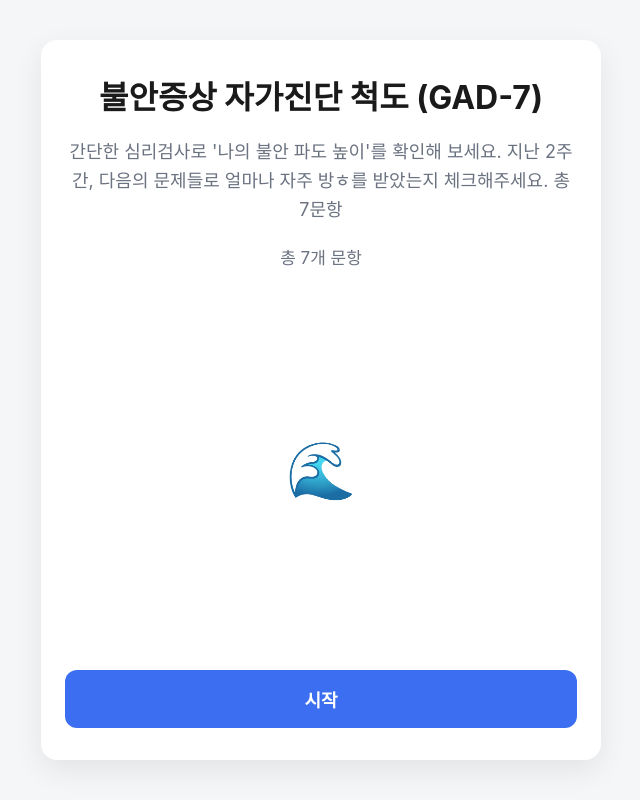
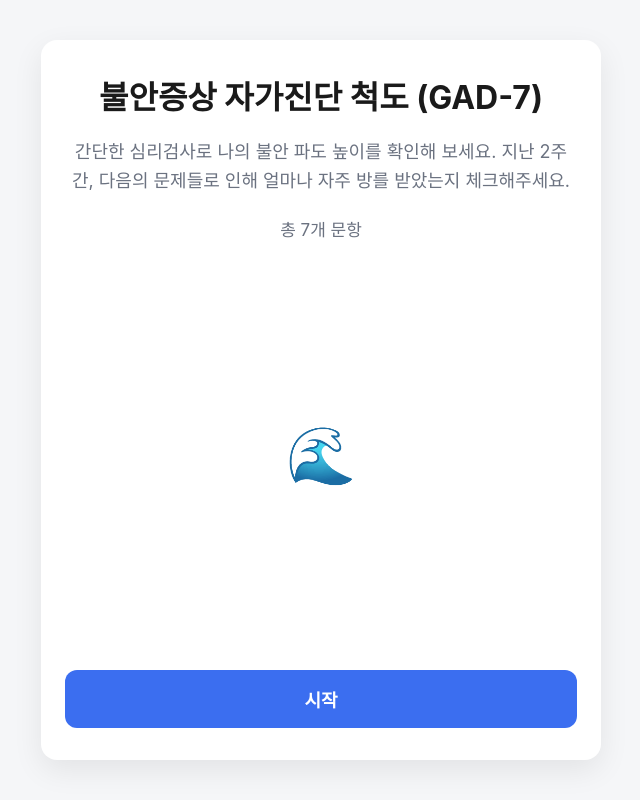
Before and after one commit to sycuuui/checkList, a React (Vite) app: page / in a window 1280 px wide. Shown: the whole page, without its empty margins (319-959 px from the left). Built offline with nearby package versions, Linux system fonts and the light colour scheme.

Commit message:
Update gad7.ts

```diff
--- a/src/data/gad7.ts
+++ b/src/data/gad7.ts
@@ -3,7 +3,7 @@ import type { ChecklistDefinition } from "../types/checklist";
 export const gad7Checklist: ChecklistDefinition = {
   title: "불안증상 자가진단 척도 (GAD-7)",
   description:
-    "간단한 심리검사로 '나의 불안 파도 높이'를 확인해 보세요.\n\n지난 2주간, 다음의 문제들로 얼마나 자주 방ㅎ를 받았는지 체크해주세요.\n총 7문항",
+    "간단한 심리검사로 나의 불안 파도 높이를 확인해 보세요.\n\n지난 2주간, 다음의 문제들로 인해 얼마나 자주 방를 받았는지 체크해주세요.",
   options: [
     { label: "전혀 방해받지 않았다", score: 0 },
     { label: "며칠 동안 방해받았다", score: 1 },
```
